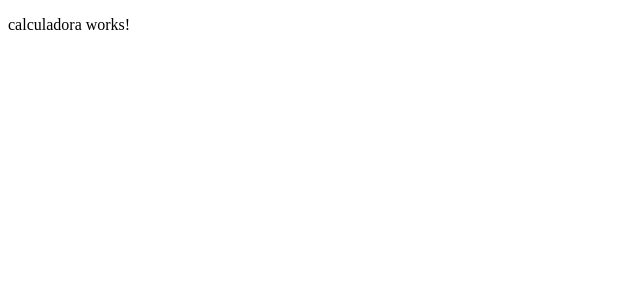
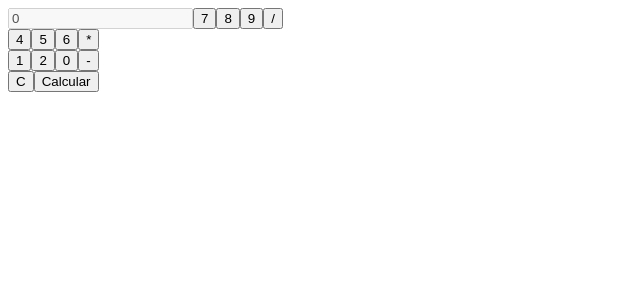
Before and after one commit to javiercym/angular_clase_5, an Angular app: page /calculadora in a window 1280 px wide. Shown: the top 300 px of the page, without its empty margins (0-640 px from the left). Built offline with nearby package versions, Linux system fonts and the light colour scheme.

Commit message:
Añadiendo logica para calculadora

```diff
--- a/src/app/app.module.ts
+++ b/src/app/app.module.ts
@@ -4,6 +4,7 @@ import { BrowserModule } from '@angular/platform-browser';
 import { AppRoutingModule } from './app-routing.module';
 import { AppComponent } from './app.component';
 import { MainModule } from './main/main.module';
+import { CalculadoraModule } from './calculadora/calculadora.module';
 
 @NgModule({
   declarations: [
@@ -12,7 +13,8 @@ import { MainModule } from './main/main.module';
   imports: [
     BrowserModule,
     AppRoutingModule,
-    MainModule
+    MainModule,
+    CalculadoraModule
   ],
   providers: [],
   bootstrap: [AppComponent]
--- a/src/app/calculadora/calculadora/calculadora.component.html
+++ b/src/app/calculadora/calculadora/calculadora.component.html
@@ -1 +1,27 @@
-<p>calculadora works!</p>
+<link href="https://cdn.jsdelivr.net/npm/bootstrap@5.3.0-alpha1/dist/css/bootstrap.min.css" rel="stylesheet" integrity="sha384-GLhlTQ8iRABdZLl6O3oVMWSktQOp6b7In1Zl3/Jr59b6EGGoI1aFkw7cmDA6j6gD" crossorigin="anonymous">
+
+
+<div class="container">
+    <div class="calculadora">
+
+        <input type="text" class="form-control" [(ngModel)]="pantalla" disabled>
+
+        <button type="button" class="btn btn-outline-secondary" (click)="anadirNumero('7')">7</button>
+        <button type="button" class="btn btn-outline-secondary" (click)="anadirNumero('8')">8</button>
+        <button type="button" class="btn btn-outline-secondary" (click)="anadirNumero('9')">9</button>
+        <button type="button" class="btn btn-outline-secondary" (click)="operar('/')">/</button>
+        <br>
+        <button type="button" class="btn btn-outline-secondary" (click)="anadirNumero('4')">4</button>
+        <button type="button" class="btn btn-outline-secondary" (click)="anadirNumero('5')">5</button>
+        <button type="button" class="btn btn-outline-secondary" (click)="anadirNumero('6')">6</button>
+        <button type="button" class="btn btn-outline-secondary" (click)="operar('*')">*</button>
+        <br>
+        <button type="button" class="btn btn-outline-secondary" (click)="anadirNumero('1')">1</button>
+        <button type="button" class="btn btn-outline-secondary" (click)="anadirNumero('2')">2</button>
+        <button type="button" class="btn btn-outline-secondary" (click)="anadirNumero('0')">0</button>
+        <button type="button" class="btn btn-outline-secondary" (click)="operar('-')">-</button>
+        <br>
+        <button type="button" class="btn btn-outline-secondary" (click)="borrarPantalla()">C</button>
+        <button type="button" class="btn btn-outline-secondary" (click)="calcular()">Calcular</button>
+    </div>
+</div>
--- a/src/app/calculadora/calculadora/calculadora.component.ts
+++ b/src/app/calculadora/calculadora/calculadora.component.ts
@@ -1,4 +1,4 @@
-import { Component } from '@angular/core';
+import { Component,Input } from '@angular/core';
 
 @Component({
   selector: 'app-calculadora',
@@ -7,4 +7,57 @@ import { Component } from '@angular/core';
 })
 export class CalculadoraComponent {
 
+  pantalla = '0';
+  operando1!: number;
+  operando2!: number;
+  operacion!: string;
+
+
+  borrarPantalla() {
+    this.pantalla = '0';
+    this.operando1 = 0;
+    this.operando2 = 0;
+    this.operacion = '';
+  }
+
+  anadirNumero(numero: string) {
+    if (this.pantalla === '0') {
+      this.pantalla = numero;
+    } else {
+      this.pantalla += numero;
+    }
+  }
+
+  anadirPunto() {
+    if (this.pantalla.indexOf('.') === -1) {
+      this.pantalla += '.';
+    }
+  }
+
+  operar(operacion: string) {
+    this.operando1 = Number(this.pantalla);
+    this.operacion = operacion;
+    this.pantalla = '0';
+  }
+
+  calcular() {
+    this.operando2 = Number(this.pantalla);
+    let resultado = 0;
+    switch (this.operacion) {
+      case '+':
+        resultado = this.operando1 + this.operando2;
+        break;
+      case '-':
+        resultado = this.operando1 - this.operando2;
+        break;
+      case '*':
+        resultado = this.operando1 * this.operando2;
+        break;
+      case '/':
+        resultado = this.operando1 / this.operando2;
+        break;
+    }
+    this.pantalla = String(resultado);
+  }
+
 }
```
Also changed, not shown: src/app/calculadora/calculadora.module.ts (+6 -1 lines), 1 other file (tests, documents, lock files or other folders).
